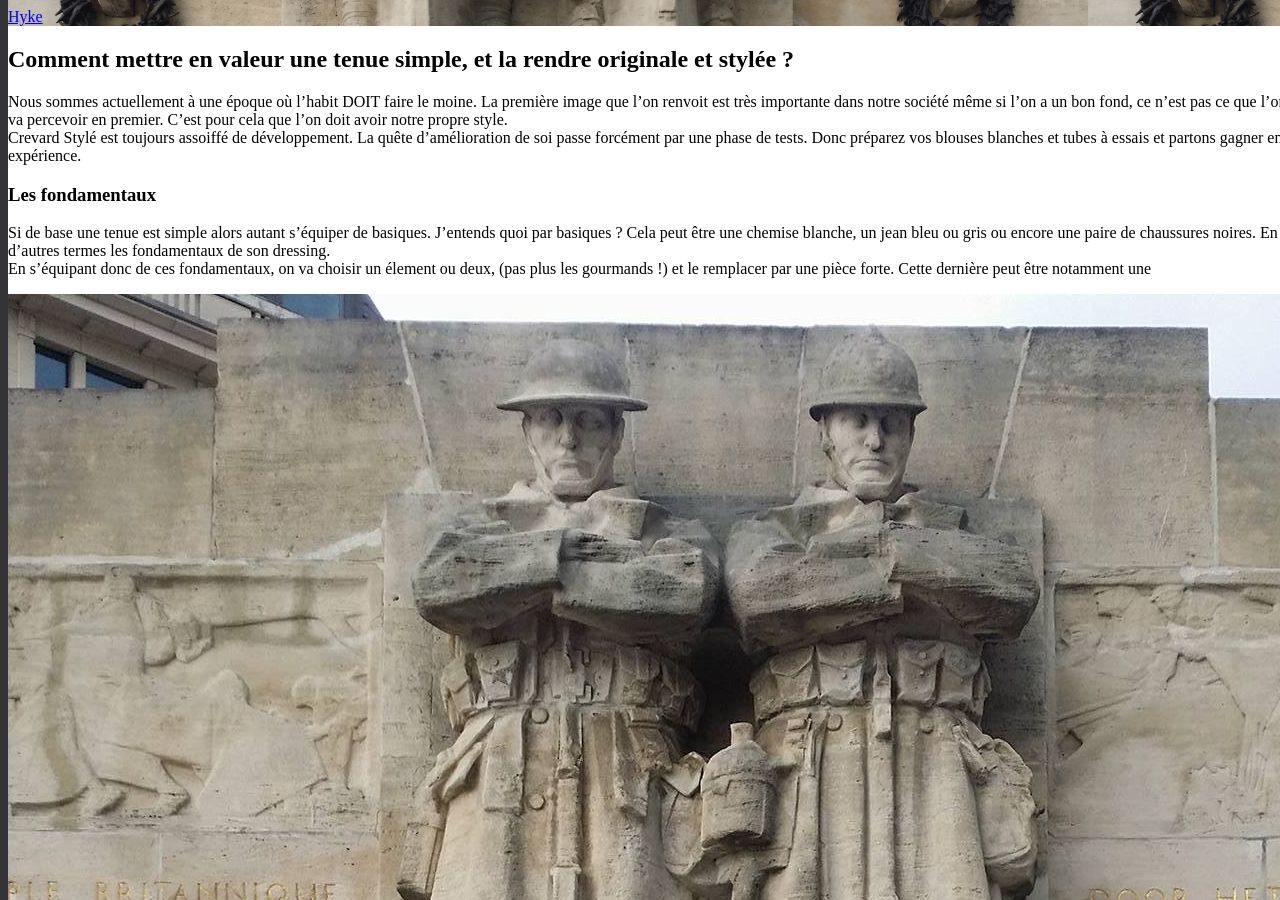
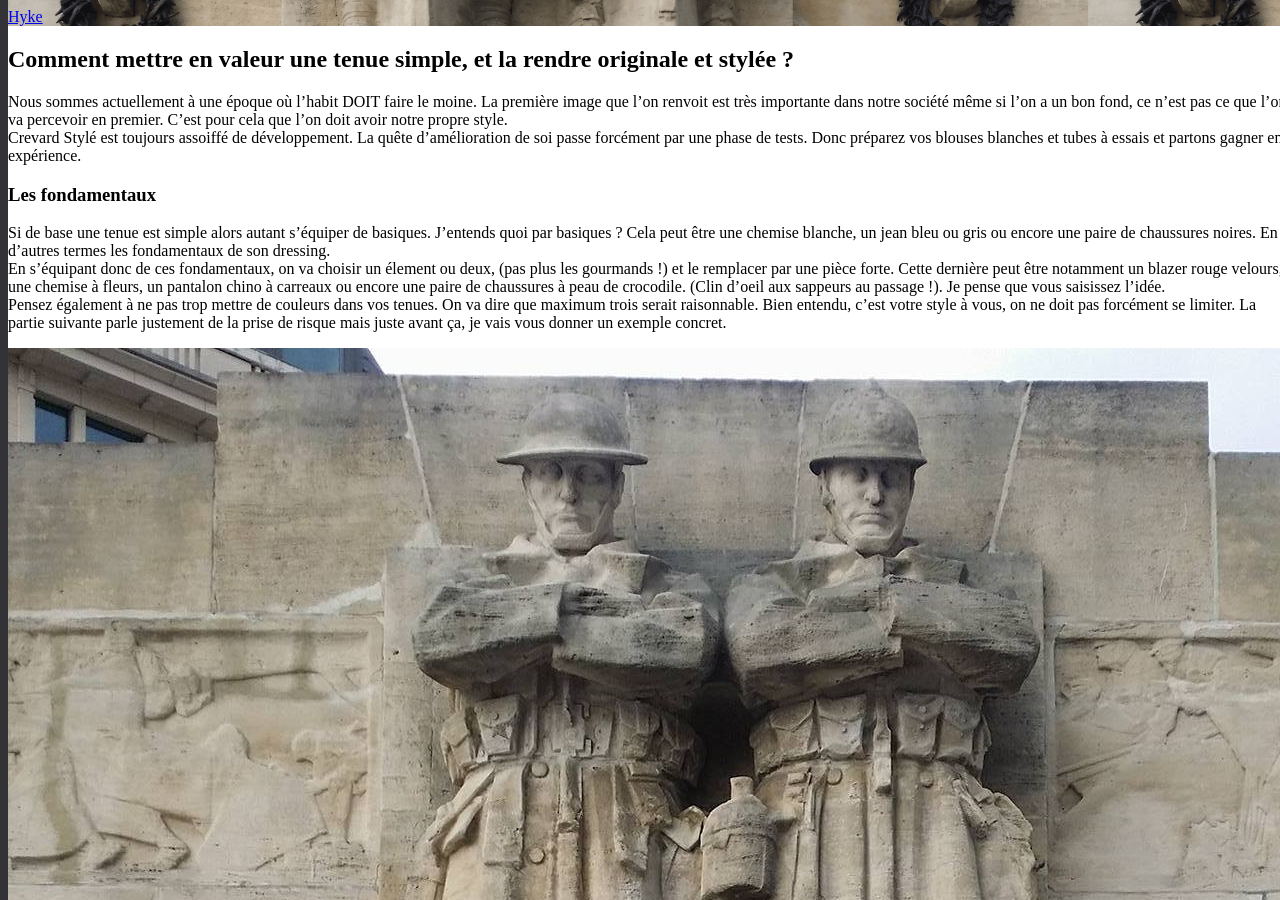
Before and after one commit to darkh2/darkh2.github.io, a Jekyll site: the page built from _posts/2017-11-05-Mettre-en-valeur-une-tenue-simple-et-la-rendre-originale-et-stylée.md, in a window 1280 px wide and 900 px high, scrolled down 361 px. Built offline with Jekyll 4.4.1, drawn with Linux system fonts in a browser that asks for light colours; comment, search, counter and statistics services are not loaded.

Commit message:
Update 2017-11-05-Mettre-en-valeur-une-tenue-simple-et-la-rendre-originale-et-stylée.md

```diff
--- a/_posts/2017-11-05-Mettre-en-valeur-une-tenue-simple-et-la-rendre-originale-et-stylée.md
+++ b/_posts/2017-11-05-Mettre-en-valeur-une-tenue-simple-et-la-rendre-originale-et-stylée.md
@@ -14,7 +14,7 @@ Crevard Stylé est toujours assoiffé de développement. La quête d'améliorati
 ### Les fondamentaux
 
 Si de base une tenue est simple alors autant s'équiper de basiques. J'entends quoi par basiques ? Cela peut être une chemise blanche, un jean bleu ou gris ou encore une paire de chaussures noires. En d'autres termes les fondamentaux de son dressing.
-En s'équipant donc de ces fondamentaux, on va choisir un élement ou deux, (pas plus les gourmands !) et le remplacer par une pièce forte. Cette dernière peut être notamment une
-
+En s'équipant donc de ces fondamentaux, on va choisir un élement ou deux, (pas plus les gourmands !) et le remplacer par une pièce forte. Cette dernière peut être notamment un blazer rouge velours, une chemise à fleurs, un pantalon chino à carreaux ou encore une paire de chaussures à peau de crocodile. (Clin d'oeil aux sappeurs au passage !). Je pense que vous saisissez l'idée.
+Pensez également à ne pas trop mettre de couleurs dans vos tenues. On va dire que maximum trois serait raisonnable. Bien entendu, c'est votre style à vous, on ne doit pas forcément se limiter. La partie suivante parle justement de la prise de risque mais juste avant ça, je vais vous donner un exemple concret.
 
 ![stylecs]({{site.url}}/{{site.baseurl}}img/stylecs.jpg)
```
